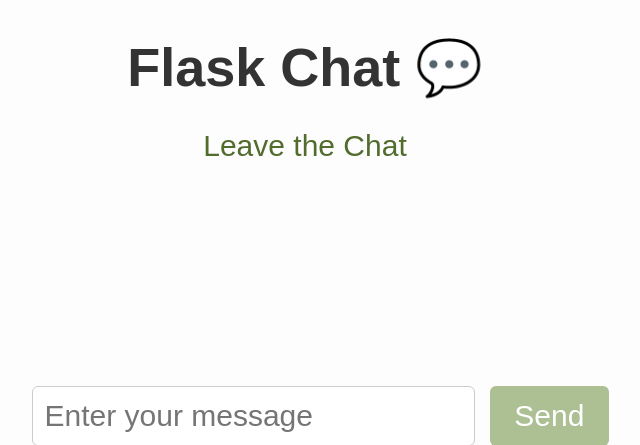
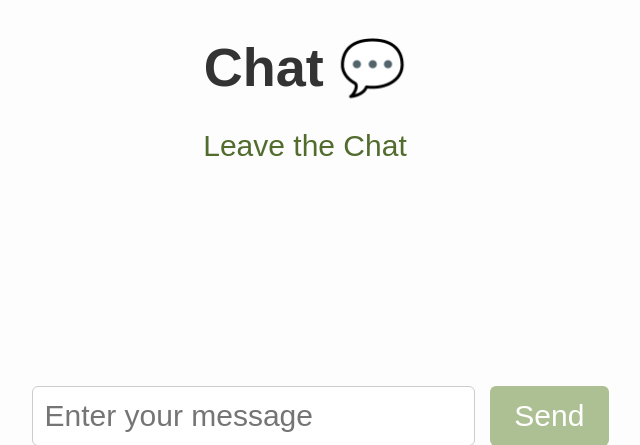
Before and after one commit to NA980593/Guardian-Eye, a Flask app: template templates/room.html in a window 1280 px wide. Shown: the top 445 px of the page, without its empty margins (335-975 px from the left). Run offline with Flask 3, Linux system fonts and the light colour scheme; the template is opened without the code that fills it: values that come from a table or form of the project are taken from there, others are empty; some libraries are stand-ins or nearby versions.

Commit message:
remove flask from title

```diff
--- a/templates/room.html
+++ b/templates/room.html
@@ -1,7 +1,7 @@
 {% extends 'chatbase.html' %} {% block content %}
 <link rel="stylesheet" href='../static/roomStyles.css'>
 
-    <h1 id="home-header">Flask Chat 💬</h1>
+    <h1 id="home-header">Chat 💬</h1>
     <div id="room-subsection">
         <a href="/" id="leave-chat-btn">Leave the Chat</a>
     </div>
```
